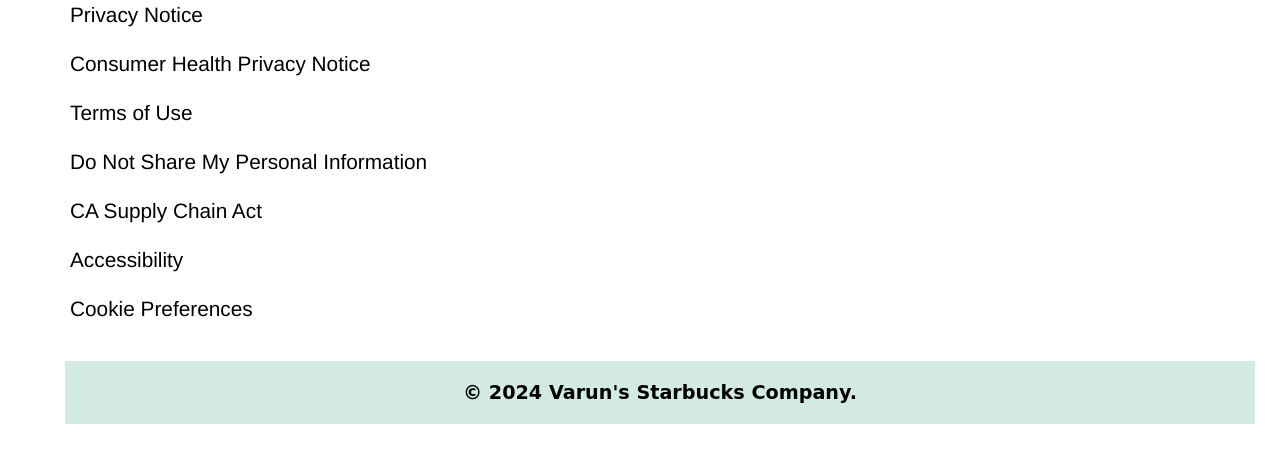
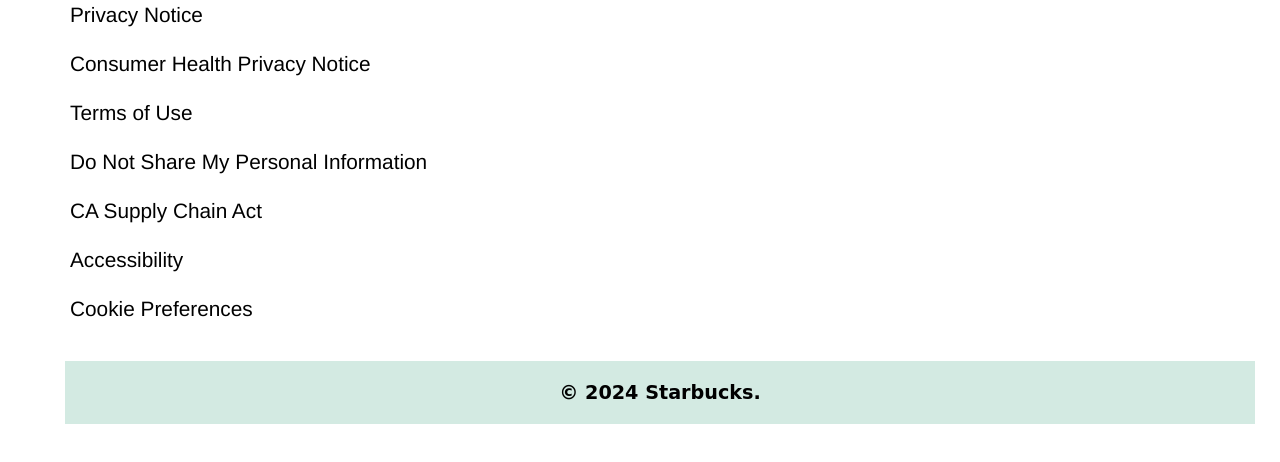
Before and after one commit to git-vp27/Starbucks_Clone, a plain HTML site: page menu.html in a window 1280 px wide. Shown: the part 2122-2584 px from the top of the page. Drawn offline with Linux system fonts and the light colour scheme.

Commit message:
Update menu.html

```diff
--- a/menu.html
+++ b/menu.html
@@ -281,7 +281,7 @@
                 <li><a href="">CA Supply Chain Act</a></li>
                 <li><a href="">Accessibility</a></li>
                 <li><a href="">Cookie Preferences</a></li>
-                <li id="copyright">&copy; 2024 Varun's Starbucks Company.</li>
+                <li id="copyright">&copy; 2024 Starbucks.</li>
             </ul>
         </div>
 
```
